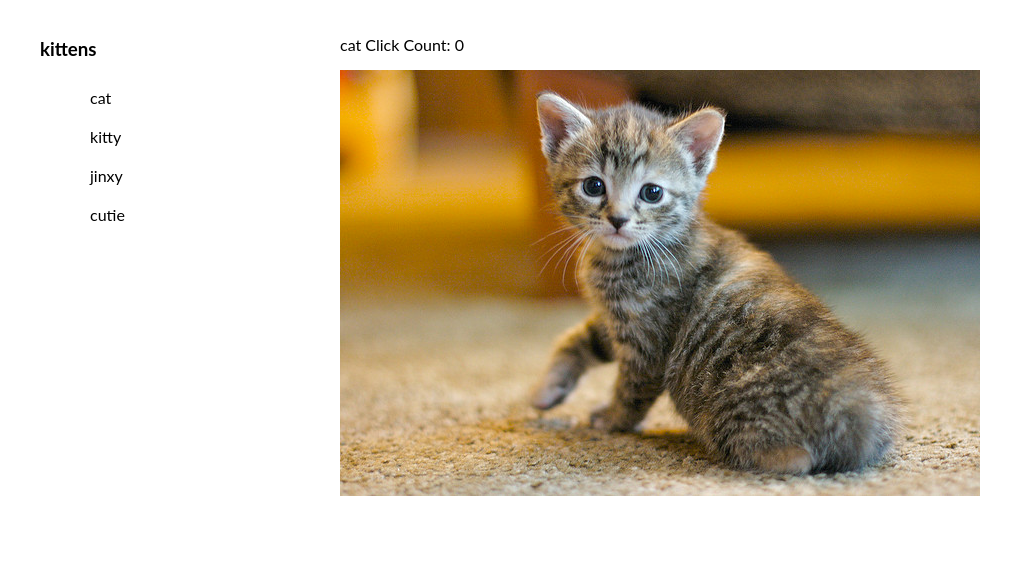
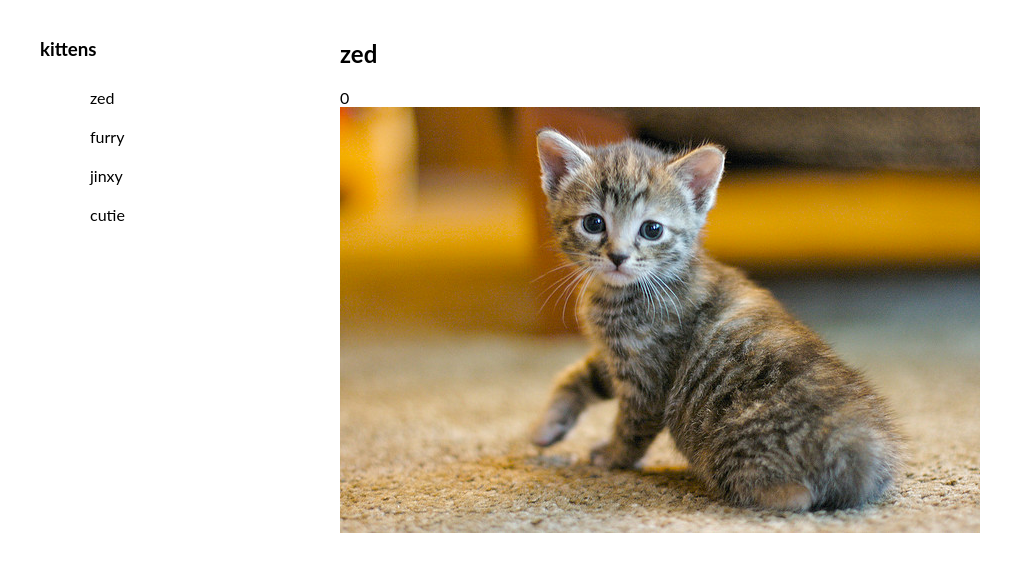
Before and after one commit to tenchjames/catClicker, a website: page src/index.html in a window 1280 px wide. Shown: the part 63-634 px from the top of the page, without its empty margins (0-1035 px from the left). Drawn offline with Linux system fonts and the light colour scheme; files that its build step writes are made by us from their sources.

Commit message:
final version with MVC approach

```diff
--- a/src/index.html
+++ b/src/index.html
@@ -14,10 +14,15 @@
             <div class="col-3">
                 <div id="catList">
                     <h3>kittens</h3>
+                    <ul class="kittenList" id="kittenList"></ul>
                 </div>
             </div>
             <div class="col-9">
-                <div id="catPicture"></div>
+                <div id="catPicture">
+                    <h2 id="cat-name"></h2>
+                    <div id="cat-count"></div>
+                    <img id="cat-img" src="" alt="kittys">
+                </div>
             </div>
         </div>
     </div>
--- a/src/js/catclicker.js
+++ b/src/js/catclicker.js
@@ -1,98 +1,115 @@
 (function() {
-    var catPicture = document.getElementById('catPicture'),
-        catList = document.getElementById('catList'),
-        catImages = [],
-        i;
+    var model = {
+        currentCat: null,
+        cats: [
+            {name: "zed", src: "img/cat.jpg", clicks: 0},
+            {name: "furry", src: "img/kitty.jpg", clicks: 0},
+            {name: "jinxy", src: "img/jinxy.jpg", clicks: 0},
+            {name: "cutie", src: "img/cutie.jpg", clicks: 0}
+        ],
+        init: function() {
+            if (!localStorage.cats) {
+                localStorage.cats = JSON.stringify(this.cats);
+            }
+        },
 
-    var incrementClickCount = function(catName) {
-        return function() {
-            var catElement = document.getElementById(catName + 'Count');
-            var cat = findCatIndexByName(catName);
-            catImages[cat].totalClicks += 1;
-            catElement.innerHTML = catImages[cat].totalClicks.toString();
-        };
+        add: function(obj) {
+            var data = JSON.parse(localStorage.cats);
+            this.cats.push(obj);
+            localStorage.cats = JSON.stringify(this.cats);
+        },
+
+        getAllCats: function() {
+            return this.cats;
+        }
     };
 
-    var cat = {name: "cat", src: "img/cat.jpg"},
-        kitten = {name: "kitty", src: "img/kitty.jpg"},
-        jinxy = {name: "jinxy", src: "img/jinxy.jpg"},
-        cutie = {name: "cutie", src: "img/cutie.jpg"};
+    var octopus = {
+        init: function() {
+            model.init();
+            model.currentCat = model.cats[0];
 
-    var addCatImage = function(cat) {
-        cat.totalClicks = 0;
-        cat.domImage = document.createElement('img');
-        cat.domImage.src = cat.src;
-        cat.domImage.id = cat.name;
-        cat.domImage.addEventListener('click',
-            incrementClickCount(cat.name), false);
-        catImages.push(cat);
+            viewCatList.init();
+            viewCatPicture.init();
+        },
+
+        getCats: function() {
+            return model.getAllCats();
+        },
+
+        getCurrentCat: function() {
+            return model.currentCat;
+        },
+
+        swapCat: function(cat) {
+            model.currentCat = cat;
+        },
+
+        incrementClickCount: function() {
+            model.currentCat.clicks += 1;
+            viewCatPicture.render();
+        }
     };
-
-    var findCatIndexByName = function(catName) {
-        for (i = 0; i < nCatImages; i += 1) {
-            if (catImages[i].name === catName) {
-                return i;
-            }
-        }
-        return -1;
-    };
-
-    var swapCatImage = function(newCat) {
-        return function() {
-            while (catPicture.firstChild) {
-                catPicture.removeChild(catPicture.firstChild);
-            }
-            catPicture.appendChild(createCatImage(newCat));
-        };
-    };
-
-    addCatImage(cat);
-    addCatImage(kitten);
-    addCatImage(jinxy);
-    addCatImage(cutie);
-
-    var catListFragment = document.createDocumentFragment(),
-        catUlElement,
-        catLiElement,
-        nCatImages = catImages.length;
-
-    if (nCatImages > 0) {
-        catUlElement = document.createElement('ul');
-        catUlElement.className = 'kittenList';
-
-        for (i = 0; i < nCatImages; i += 1) {
-            catLiElement = document.createElement('li');
-            catLiElement.className = 'kittenListItem';
-            catLiElement.id = catImages[i].name + 'ListItem';
-            catLiElement.innerHTML = catImages[i].name;
-            catLiElement.addEventListener('click',
-                swapCatImage(catImages[i]), false);
-            catUlElement.appendChild(catLiElement);
-        }
-        catListFragment.appendChild(catUlElement);
-        catList.appendChild(catListFragment);
-    }
 
 
 
-    var createCatImage = function(cat) {
-        var catPicturesFragement = document.createDocumentFragment(),
-            catNameElement,
-            catCountElement,
-            catName;
+    var viewCatPicture = {
+        init: function() {
+            this.catNameElement = document.getElementById('cat-name');
+            this.catPictureElement = document.getElementById('catPicture');
+            this.catCountElement = document.getElementById('cat-count');
+            this.catImageElement = document.getElementById('cat-img');
 
-        catNameElement = document.createElement('p');
-        catNameElement.appendChild(document.createTextNode(cat.name + ' Click Count: '));
-        catCountElement = document.createElement('span');
-        catCountElement.id = cat.name + 'Count';
-        catCountElement.appendChild(document.createTextNode(cat.totalClicks));
-        catNameElement.appendChild(catCountElement);
+            this.catImageElement.addEventListener('click', function(e) {
+                octopus.incrementClickCount();
+            });
 
-        catPicturesFragement.appendChild(catNameElement);
-        catPicturesFragement.appendChild(cat.domImage);
-        return catPicturesFragement;
+            this.render();
+        },
+
+        render: function() {
+            var currentCat = octopus.getCurrentCat();
+            this.catNameElement.textContent = currentCat.name;
+            this.catCountElement.textContent = currentCat.clicks;
+            this.catImageElement.src = currentCat.src;
+        }
     };
 
-    catPicture.appendChild(createCatImage(catImages[0]));
+    var viewCatList = {
+        init: function() {
+            this.catList = document.getElementById('kittenList');
+            this.render();
+        },
+
+        render: function () {
+            var catListFragment = document.createDocumentFragment(),
+                catLiElement,
+                cats = octopus.getCats(),
+                nCats = cats.length;
+
+            for (i = 0; i < nCats; i += 1) {
+                catLiElement = document.createElement('li');
+                catLiElement.className = 'kittenListItem';
+                catLiElement.id = cats[i].name + 'ListItem';
+                catLiElement.innerHTML = cats[i].name;
+                catLiElement.addEventListener('click',
+                    this.attachEventListenter(cats[i]), false);
+                catListFragment.appendChild(catLiElement);
+            }
+            while(this.catList.firstChild) {
+                this.catList.removeChild(this.catList.firstChild);
+            }
+            this.catList.appendChild(catListFragment);
+        },
+        attachEventListenter: function(cat) {
+            return function() {
+                octopus.swapCat(cat);
+                viewCatPicture.render();
+            };
+        }
+    };
+
+    octopus.init();
+
 
 })();
```
Also changed, not shown: dist/img/cat.jpg, dist/img/cutie.jpg, dist/img/jinxy.jpg, dist/img/kitty.jpg, dist/index.html, dist/js/catclicker.js, dist/js/catclicker.min.js.
